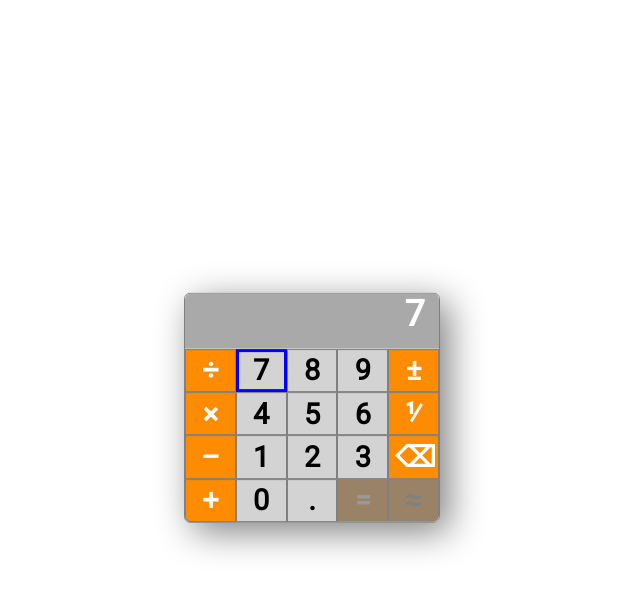
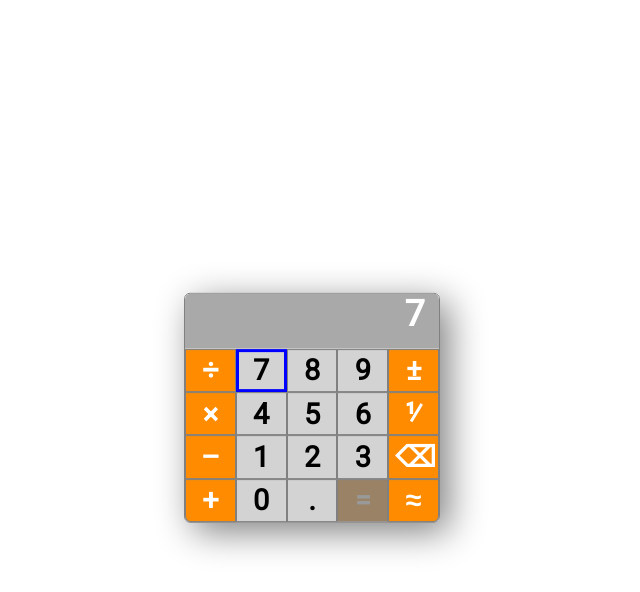
Before and after one commit to jrpool/calculator, a website: page stage3/index.html in a window 1280 px wide. Both pictures are taken after a click on the button "seven-number". Shown: the whole page, without its empty margins (328-968 px from the left). Drawn offline with Linux system fonts and the light colour scheme.

Commit message:
Changed initial rounding mode to on. Corrected rule governing when rounding input enabled. Debugged.

```diff
--- a/stage3/index.html
+++ b/stage3/index.html
@@ -220,7 +220,7 @@
               <button
                 id="op~"
                 type="button"
-                class="button-off button-op br-round text c button-non"
+                class="button-off button-op br-round text c"
                 title="rounding—on-switch"
                 tabindex="-1"
                 tx="28"
--- a/stage3/index.js
+++ b/stage3/index.js
@@ -292,13 +292,10 @@ var setInputs = function(state) {
   );
   state.inputs['op^'][1]
     = state.inputs['op1'][1] = Boolean(state.numString);
-  state.inputs['op!'][1] = Boolean(
+  state.inputs['op!'][1] = state.inputs['op~'][1] = Boolean(
     state.numString || state.binaryOp || state.terms.length
   );
   state.inputs['op='][1] = Boolean(state.terms.length && state.numString);
-  state.inputs['op~'][1] = Boolean(
-    state.numString && (state.terms.length || state.numString.includes('.'))
-  );
   session.setState(state);
   for (var inputCode in state.inputs) {
     var button = document.getElementById(inputCode);
@@ -473,13 +470,6 @@ var takeRound = function(state) {
       delButton.setAttribute('title', 'truncate-operator');
       calcButton.setAttribute('title', 'calculate-operator');
     }
-    // if (state.terms.length) {
-    //   finishResult(state, round(perform(state), 9));
-    // }
-    // else {
-    //   state.numString = round(state.numString, 99);
-    //   finish(state);
-    // }
   }
 };
 
@@ -490,7 +480,7 @@ var takeEqual = function(state) {
       finishResult(state, perform(state));
     }
     else {
-      finishResult(state, round(perform(state), 9));
+      finishResult(state, roundPop(perform(state), 9));
     }
   }
 };
```
